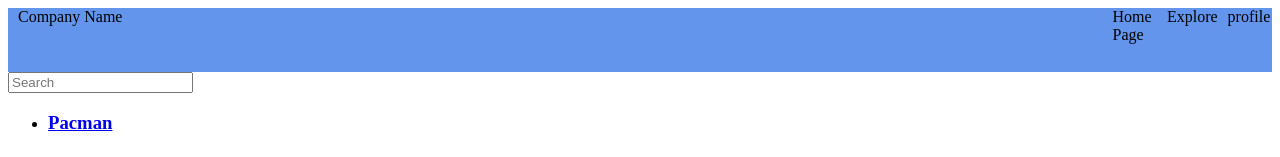
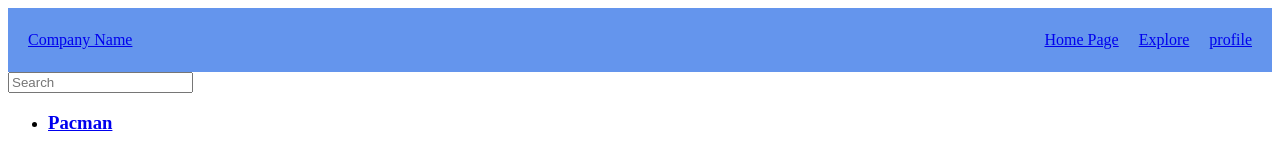
Before and after one commit to YoadGantz/MarketplaceGame, a React (Create React App) app: page /game in a window 1280 px wide. Shown: the top 157 px of the page. Built offline with nearby package versions, Linux system fonts and the light colour scheme.

Commit message:
fixing navbar layout

```diff
--- a/src/cmps/navbar/NavBar.scss
+++ b/src/cmps/navbar/NavBar.scss
@@ -1,10 +1,32 @@
-.navbar{
+.navbar {
   width: 100%;
   height: 8vh;
   background-color: cornflowerblue;
-    &.link{
+  &.link {
     text-decoration: none;
     color: black;
     margin-left: 10px;
   }
+  :first-child {
+      margin-left: 20px;
   }
+  &.flex {
+    justify-content: space-between;
+  }
+}
+
+.menu-container {
+  :not(:first-child) {
+    margin-left: 20px;
+  }
+  :last-child {
+      margin-right: 20px;
+  }
+}
+
+// helper //
+
+.flex {
+  display: flex;
+  align-items: center;
+}
--- a/src/cmps/navbar/Navbar.js
+++ b/src/cmps/navbar/Navbar.js
@@ -6,23 +6,23 @@ export default class Navbar extends Component {
      const noLoggedinUser=false
      const userName=  (!noLoggedinUser)?'guest':''
     return (
-    <div className="navbar flex">
-      <Link className="navbar link" to="/">
+    <nav className="navbar flex">
+      <Link className="navbar-item link" to="/">
         Company Name
       </Link>
-      <div className="flex">
-        <Link className="navbar link" to="/">
+      <div className="menu-container flex">
+        <Link className="navbar-item link" to="/">
           Home Page
         </Link>
-        <Link className="navbar link" to="/game">
+        <Link className="navbar-item link" to="/game">
           Explore
         </Link>
-        <Link className="navbar link" to={`/user/${userName}`}>
+        <Link className="navbar-item link" to={`/user/${userName}`}>
           profile
         </Link>
 
       </div>
-    </div>
+    </nav>
   )
  }
 }
```
Lines whose indentation alone changed are shown as unchanged.
